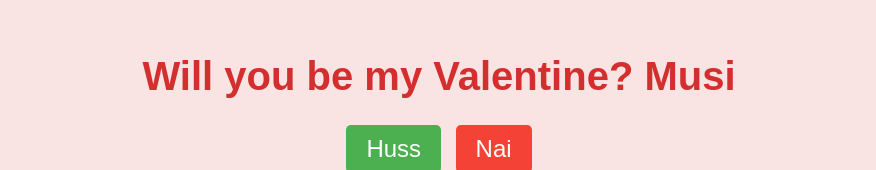
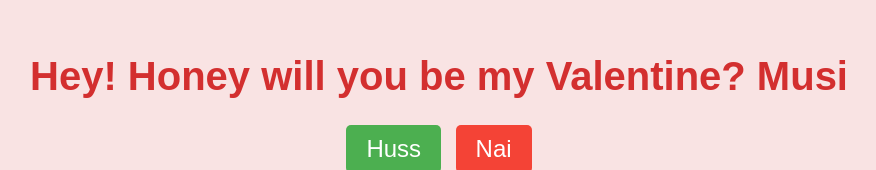
Before and after one commit to ujjwalbasnyat/valentine, a plain HTML site: page Will-you-be-my-Valentine--main/index.html in a window 1280 px wide. Shown: the part 138-308 px from the top of the page, without its empty margins (201-1077 px from the left). Drawn offline with Linux system fonts and the light colour scheme; no server answers.

Commit message:
minor changes

```diff
--- a/Will-you-be-my-Valentine--main/index.html
+++ b/Will-you-be-my-Valentine--main/index.html
@@ -8,7 +8,7 @@
 </head>
 <body>
     <div class="container">
-        <h1>Will you be my Valentine? Musi</h1>
+        <h1>Hey! Honey will you be my Valentine? Musi</h1>
         <div class="buttons">
             <button class="yes-button" onclick="handleYesClick()">Huss</button>
             <button class="no-button" onclick="handleNoClick()">Nai</button>
```
